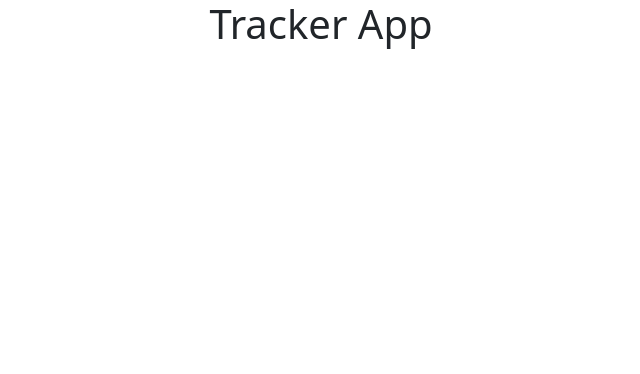
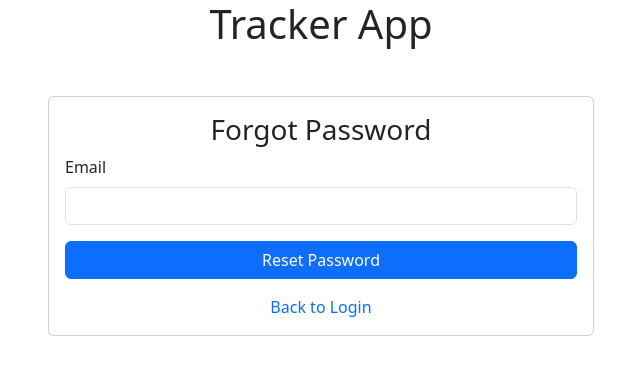
Before and after one commit to Sachinshekharpatel/trackerappreactbootstrap, a React (Create React App) app: page /forgotpasswordpage in a window 1280 px wide. Before the commit this address had no page. Shown: the top 374 px of the page, without its empty margins (319-959 px from the left). Built offline with nearby package versions, Linux system fonts and the light colour scheme.

Commit message:
forgot password working email now being send to the registered email

```diff
--- a/src/App.js
+++ b/src/App.js
@@ -5,6 +5,7 @@ import { BrowserRouter as Router, Routes, Route, Link } from "react-router-dom";
 import LoginPage from "./loginpage";
 import WelcomePage from "./welcomePage";
 import Profilepage from "./profilepage";
+import ForgotPasswordPage from "./forgotpasswordpage";
 function App() {
   return (
     <>
@@ -12,6 +13,7 @@ function App() {
       <Router>
         <div>
           <Routes>
+            <Route path="/forgotpasswordpage" element={<ForgotPasswordPage />} />
             <Route path="/" element={<SignUpPage />} />
             <Route path="/loginpage" element={<LoginPage />} />
             <Route path="/profilepage" element={<Profilepage />} />
--- /dev/null
+++ b/src/forgotpasswordpage.js
@@ -0,0 +1,79 @@
+import React, { useState } from "react";
+import axios from "axios";
+import { Link } from "react-router-dom";
+
+function ForgotPasswordPage() {
+  const [email, setEmail] = useState("");
+  const [message, setMessage] = useState("");
+
+  const handleEmailChange = (e) => {
+    setEmail(e.target.value);
+  };
+
+  const handleSubmit = (e) => {
+    e.preventDefault();
+
+    const data = {
+      requestType: "PASSWORD_RESET",
+      email: email,
+    };
+
+    axios
+      .post(
+        "https://identitytoolkit.googleapis.com/v1/accounts:sendOobCode?key=AIzaSyD05UV-fq-o76VjeAcMGXYaG9RJDvESYyo",
+        data,
+        {
+          headers: {
+            "Content-Type": "application/json",
+          },
+        }
+      )
+      .then((response) => {
+        setMessage("Password reset email sent. Check your inbox.");
+        setEmail("");
+    })
+      .catch((error) => {
+        setMessage("");
+      });
+  };
+
+  return (
+    <div className="container mt-5">
+      <div className="row justify-content-center">
+        <div className="col-md-6">
+          <div className="card">
+            <div className="card-body">
+              <h3 className="card-title text-center">Forgot Password</h3>
+              {message && <div className="alert alert-success">{message}</div>}
+              <form onSubmit={handleSubmit}>
+                <div className="mb-3">
+                  <label htmlFor="email" className="form-label">
+                    Email
+                  </label>
+                  <input
+
+                    type="email"
+                    className="form-control"
+                    value={email}
+                    onChange={handleEmailChange}
+                    required
+                  />
+                </div>
+                <button type="submit" className="btn btn-primary w-100">
+                  Reset Password
+                </button>
+              </form>
+              <div className="text-center mt-3">
+                <Link to="/loginpage" className="text-decoration-none">
+                  Back to Login
+                </Link>
+              </div>
+            </div>
+          </div>
+        </div>
+      </div>
+    </div>
+  );
+}
+
+export default ForgotPasswordPage;
--- a/src/loginpage.js
+++ b/src/loginpage.js
@@ -23,7 +23,6 @@ const LoginPage = () => {
       headers: {
         "Content-Type": "application/json",
       },
-
     })
       .then((response) => {
         if (response.ok) {
@@ -87,8 +86,12 @@ const LoginPage = () => {
                     Login
                   </button>
                 </form>
-                <div className="mt-3 text-center">
-                  <small>
+                <div className="mt-3 text-center d-flex justify-content-between">
+                  <small className="text-muted ">
+                    Forgot Your Password?{" "}
+                    <Link to="/forgotpasswordpage">Forgot Password</Link>
+                  </small>
+                  <small className="text-muted ml-3">
                     Dont have an account? <Link to="/">Sign Up</Link>
                   </small>
                 </div>
```
